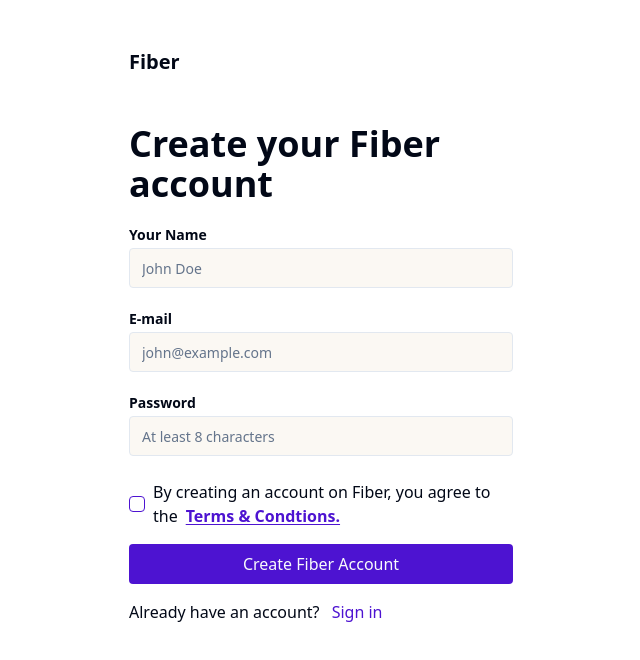
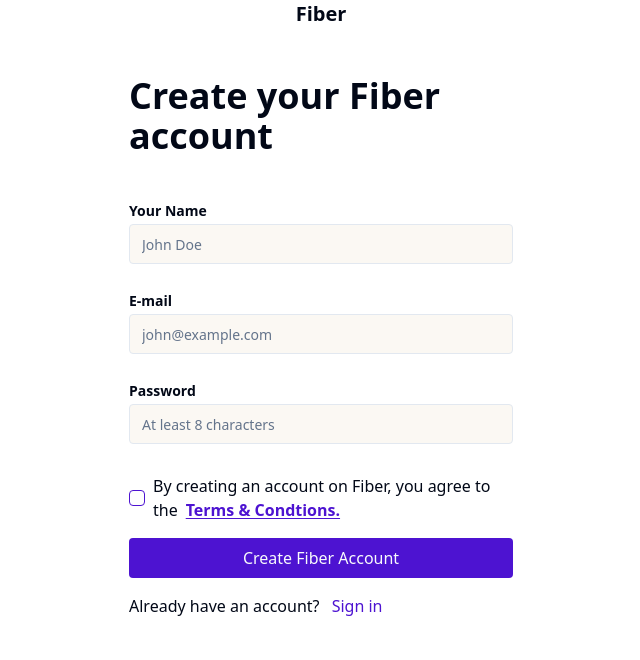
Before and after one commit to pmugasa/fiber-landing-page, a React (Vite) app: page /signup in a window 1280 px wide. Shown: the top 660 px of the page, without its empty margins (319-959 px from the left). Built offline with nearby package versions, Linux system fonts and the light colour scheme.

Commit message:
add desktop signup page

```diff
--- a/src/pages/SignUp.jsx
+++ b/src/pages/SignUp.jsx
@@ -1,4 +1,3 @@
-import { Link } from 'react-router-dom'
 import { useForm } from 'react-hook-form'
 import { yupResolver } from '@hookform/resolvers/yup'
 import * as yup from 'yup'
@@ -63,10 +62,10 @@ const SignUp = () => {
 
   return (
     <>
-      <main className='w-full flex flex-col min-h-screen items-center mx-auto py-12 bg-white'>
-        <div className=''>
-          <div className='w-full'>
-            <h1 className='text-xl font-bold'>Fiber</h1>
+      <main className='bg-white w-full min-w-screen  mx-auto flex flex-col min-h-screen p-8 sm:p-0'>
+        <div className=' sm:flex w-full items-center justify-center mx-auto'>
+          <div className='w-full mx-auto flex flex-col items-center justify-start'>
+            <h1 className='text-xl font-bold text-left'>Fiber</h1>
 
             <h2 className='text-4xl font-bold mt-12 max-w-sm'>
               Create your Fiber account
@@ -85,7 +84,13 @@ const SignUp = () => {
                     type={input.type}
                     id={input.id}
                     placeholder={input.placeholder}
+                    {...register(input.name)}
                   />
+                  {errors && (
+                    <small className='text-destructive'>
+                      {errors[input.name]?.message}
+                    </small>
+                  )}
                 </div>
               ))}
               <div className='flex items-center max-w-sm space-x-2'>
@@ -97,7 +102,7 @@ const SignUp = () => {
                   </span>
                 </Label>
               </div>
-              <Button className='w-full max-w-sm mt-4 rounded text-md'>
+              <Button className='w-full max-w-sm mt-4 rounded text-md hover:bg-violet-800'>
                 Create Fiber Account
               </Button>
 
@@ -107,7 +112,6 @@ const SignUp = () => {
               </p>
             </form>
           </div>
-          <div className='hidden'>image</div>
         </div>
       </main>
     </>
```
Also changed, not shown: public/Sign Up Image.png (renamed from src/assets/Sign Up Image.png).
